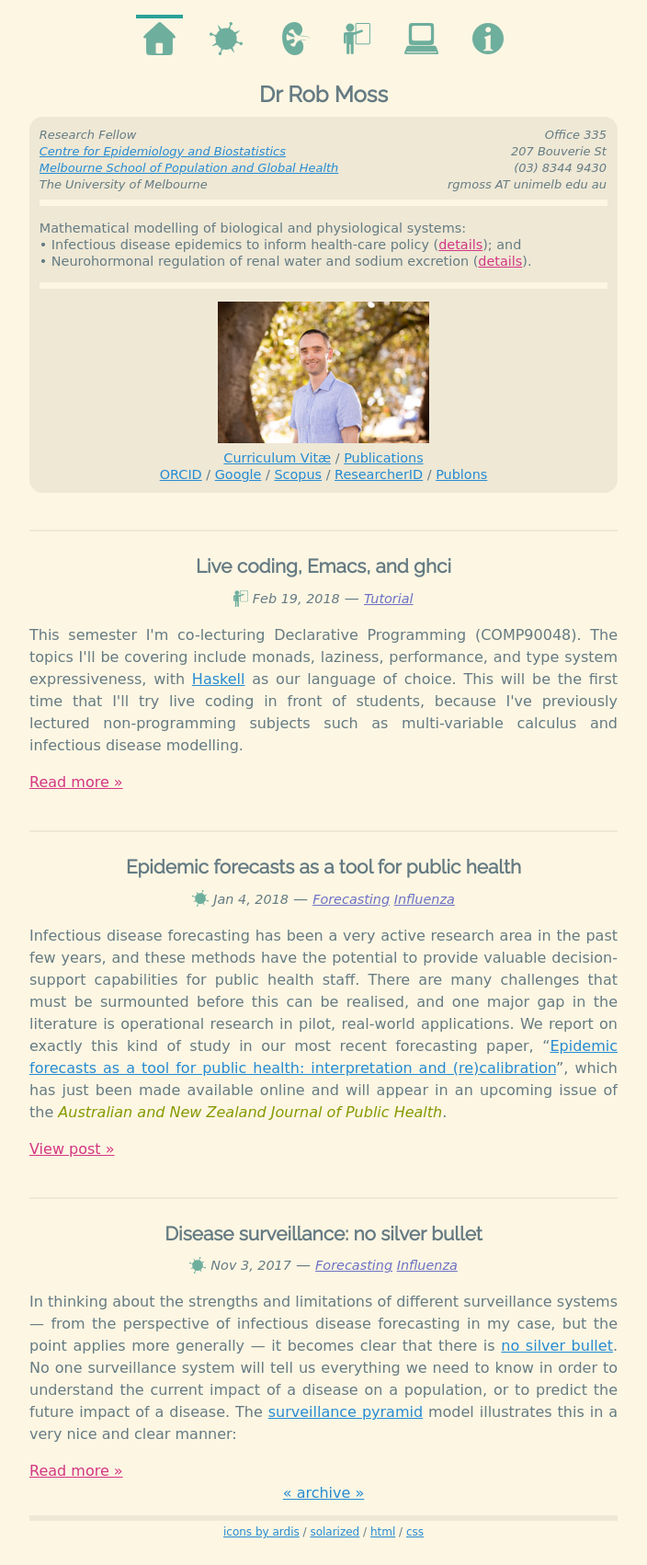
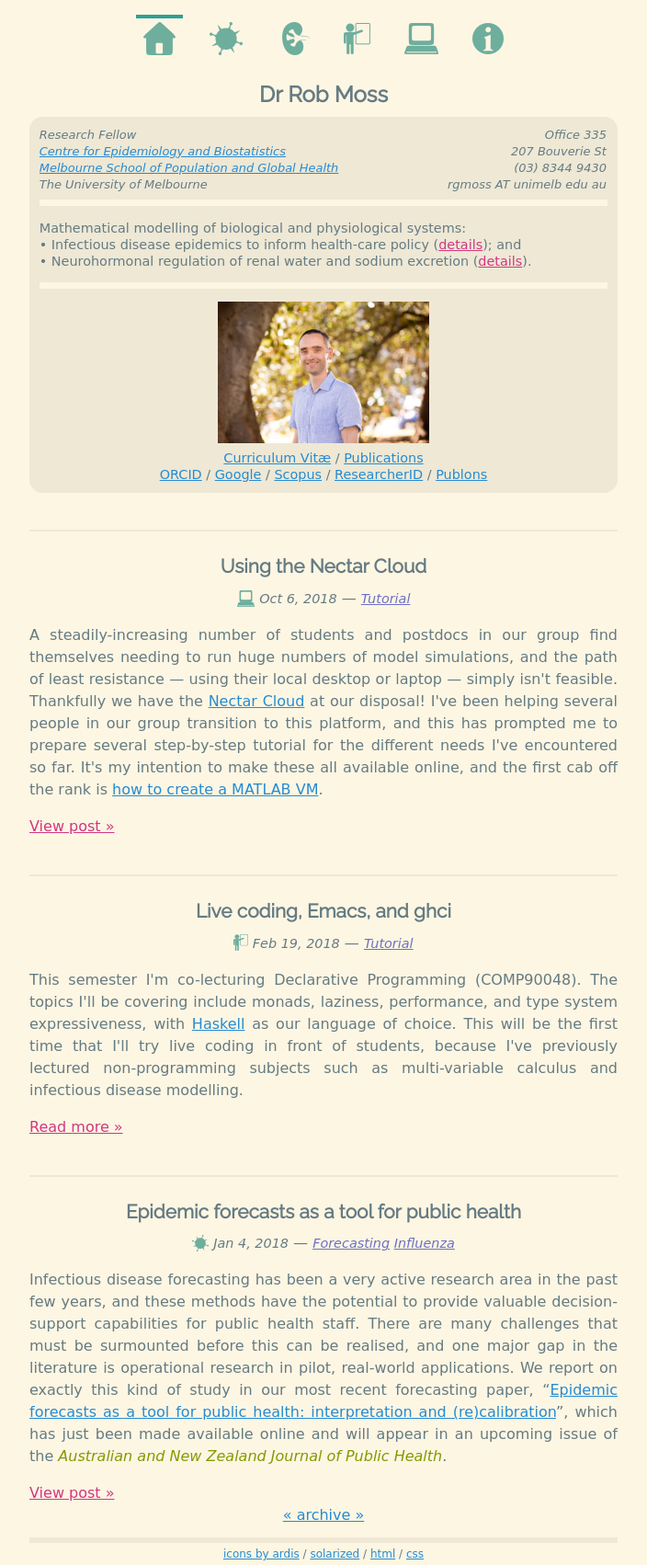
Before and after one commit to robmoss/previous2-robmoss.github.io, a Jekyll site: the page built from index.html, in a window 1280 px wide. Shown: the whole page at 92% size, without its empty margins (288-992 px from the left). Built offline with Jekyll 4.4.1, drawn with Linux system fonts in a browser that asks for light colours; some web fonts are replaced; before the commit the page ends 1678 px from its top, so only the background shows below that.

Commit message:
Add a HOWTO guide for creating a MATLAB VM
Note that some minor tweaks to the CSS rules for nested lists and
highlighted code blocks were necessary to ensure consistent formatting.

````diff
--- /dev/null
+++ b/_posts/2018-10-06-Using-the-Nectar-Cloud.md
@@ -0,0 +1,18 @@
+---
+title: 'Using the Nectar Cloud'
+category: 'model'
+tags: ['tutorial']
+---
+
+A steadily-increasing number of students and postdocs in our group find
+themselves needing to run huge numbers of model simulations, and the path of
+least resistance --- using their local desktop or laptop --- simply isn't
+feasible.
+Thankfully we have the [Nectar Cloud](https://nectar.org.au/research-cloud/)
+at our disposal!
+I've been helping several people in our group transition to this platform, and
+this has prompted me to prepare several step-by-step tutorial for the
+different needs I've encountered so far.
+It's my intention to make these all available online, and the first cab off
+the rank is [how to create a MATLAB VM]({{ site.baseurl
+}}/model/tools/HOWTO/Create-a-MATLAB-VM).
--- a/assets/css/style.scss
+++ b/assets/css/style.scss
@@ -73,6 +73,10 @@
     background-repeat: no-repeat;
     background-position: 0em 0.55em;
     background-size: 1em 1em;
+    padding-left: 1.25em;
+}
+ol ul li {
+    background-position: 0em 0.75em;
 }
 ol li { list-style-position: inside; }
 
--- a/assets/css/syntax.css
+++ b/assets/css/syntax.css
@@ -32,6 +32,10 @@
     margin-right: auto;
     padding: 0 0.5rem;
     border-radius: 1.5rem;
+}
+.highlighter-rouge .highlight .rouge-table pre {
+    margin-top: 0em;
+    margin-bottom: 0em;
 }
 /*
  * Code blocks enclosed in {% highlight %} tags.
--- /dev/null
+++ b/model/tools/HOWTO/Create-a-MATLAB-VM/index.md
@@ -0,0 +1,101 @@
+---
+title: 'HOWTO: Create a MATLAB Virtual Machine'
+is_post: true
+---
+
+
+# Creating a VM
+
+Create a new NeCTAR VM using one of the large templates (e.g., `m1.xxlarge`, which comprises 16 VCPUs, 10 GB root disk, 480 GB ephemeral disk, and 64 GB RAM) and the `NeCTAR Debian 9 (Stretch) amd64` image.
+
+Give it a descriptive name (e.g., `username-matlab-vm`) and make sure to select a key pair (under &ldquo;Access & Security&rdquo;).
+
+# Installing required packages
+
+Connect to the VM, noting that the default user account is `debian`:
+
+```sh
+ssh debian@144.6.224.174
+```
+
+Once you&rsquo;ve logged into the VM, make sure that the system packages are all up to date:
+
+```sh
+sudo apt update
+sudo apt upgrade
+```
+
+Restart the VM so that updated kernel images and other system services are reloaded (this will disconnect you from the VM):
+
+```sh
+sudo shutdown -r now
+```
+
+Install required packages:
+
+```sh
+sudo apt install gcc g++ gfortran xfce4
+```
+
+Note that `xfce4` pulls in `Xorg` dependencies; MathWorks [do not identify](https://au.mathworks.com/matlabcentral/answers/229857-why-do-i-see-preparing-installation-files-installing-finished-in-the-terminal-window-wh) a precise list of required `Xorg` packages:
+
+> Even if you intend to run MATLAB only in non-graphical mode, MATLAB requires some X11 libraries to run. Unfortunately, we are not able to specify the X11 requirements down to the exact set of packages required because different distributions may package the libraries differently. MATLAB will work out of the box on desktop installations of any supported distribution.
+
+You could also install OpenJDK for Java support, but the MATLAB installer bundles its own JVM and it isn&rsquo;t clear whether it will use an installed JVM instead.
+
+# Installing MATLAB
+
+1.  Create a MathWorks account, if you don&rsquo;t already have one. Make sure that you use your institutional email address (e.g., `username@unimelb.edu.au`).
+2.  Download the &ldquo;Linux (64-bit)&rdquo; installer from the [MathWorks website](https://au.mathworks.com/downloads/web_downloads/). This will be a single archive named, e.g., `matlab_R2018a_glnxa64.zip` for MATLAB R2018a.
+3.  Transfer the installer to the virtual machine (**important:** note the trailing colon after the virtual machine&rsquo;s IP address):
+    ```sh
+    scp matlab_R2018a_glnxa64.zip 144.6.224.174:
+    ```
+4.  Connect to the VM, making sure that X11 forwarding is **enabled**, and launch the installer:
+    ```sh
+    ssh -XC debian@144.6.224.174
+    mkdir matlab-installer
+    mv matlab_R2018a_glnxa64.zip matlab-installer
+    cd matlab-installer
+    unzip matlab_R2018a_glnxa64.zip
+    sudo su
+    xauth merge /home/debian/.Xauthority
+    ./install -verbose
+    ```
+    The graphical installer should appear on your desktop.
+5.  During the installation process, associate your MathWorks account with the University of Melbourne&rsquo;s [site license](https://github.com/resbaz/lessons/blob/master/matlab/unimelb_matlab_install.md):
+    -   Staff: `24759-36418-71647-13382-89362`
+    -   Students: `18098-22076-81253-90866-03229`
+6.  Install MATLAB to the ephemeral disk (i.e., somewhere on `/mnt`, such as `/mnt/MATLAB/R2018a`).
+7.  Install the following toolboxes **at a minimum**:
+    -   The Parallel Computing Toolbox (provides `parpool`).
+    -   The Statistics and Machine Learning Toolbox (provides `betainv`, etc).
+    -   The Neural Network Toolbox (provides `combvec`).
+
+    These toolboxes are sufficient for using the LHS framework and running the pandemic influenza simulation model, but you may require additional toolboxes depending on your project.
+8.  Once the installation is completed, add symbolic links so that MATLAB is found in your $PATH:
+    ```sh
+    sudo ln -s /mnt/MATLAB/R2018a/bin/matlab /usr/local/bin/matlab
+    ```
+
+# Launching MATLAB
+
+To use the GUI:
+
+```sh
+ssh -XC debian@144.6.224.174
+matlab &
+```
+
+To use the text interface:
+
+```sh
+ssh debian@144.6.224.174
+matlab -nodisplay
+```
+
+Note that in order to use the Parallel Computing Toolbox (i.e., `parpool` and `parfor`) the Java Virtual Machine (JVM) [must be enabled](https://au.mathworks.com/matlabcentral/answers/230285-parpool-r2014a-fails-on-linux), so do not start MATLAB with the `-nojvm` command-line option.
+
+# Other materials
+
+See the [Virtual Wranglers](https://espaces.edu.au/vwrangler) community knowledge base, intended for people managing Nectar virtual machines; in particular, see their [Nectar HOW-TOs](https://espaces.edu.au/vwrangler/nectar-topics/nectar-how-tos) and their [Installing MATLAB](https://espaces.edu.au/vwrangler/nectar-topics/nectar-how-tos/installing-matlab-on-a-nectar-instance) guide.
--- a/model/tools/index.md
+++ b/model/tools/index.md
@@ -40,6 +40,8 @@
 
 ## Tutorials
 
+- How to [create a MATLAB VM](./HOWTO/Create-a-MATLAB-VM) on Nectar; last
+  updated *2018-10-06*.
 - How to produce [interactive plots](./plotting-with-d3) using D3; last
   updated *2014-06-08*.
 
````
